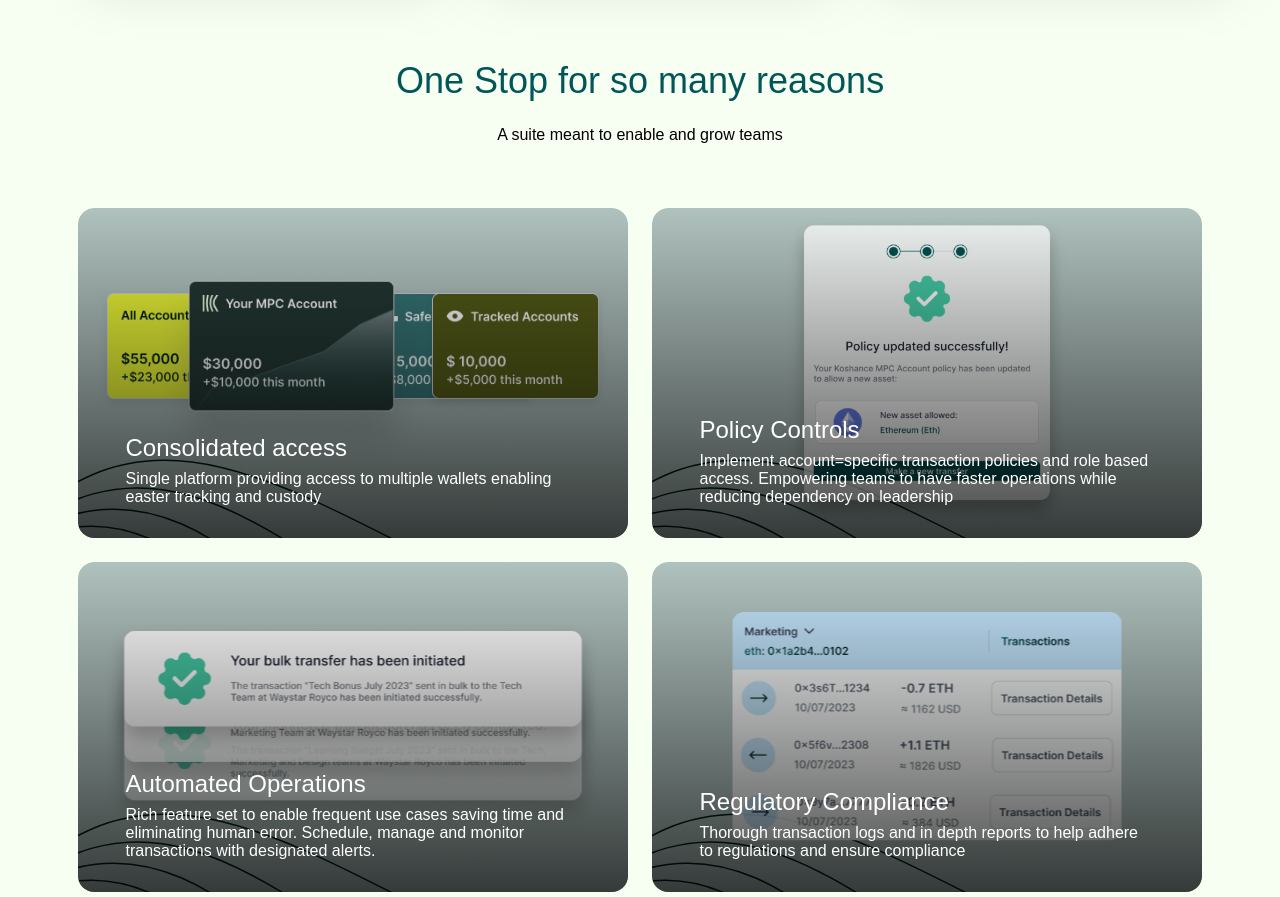
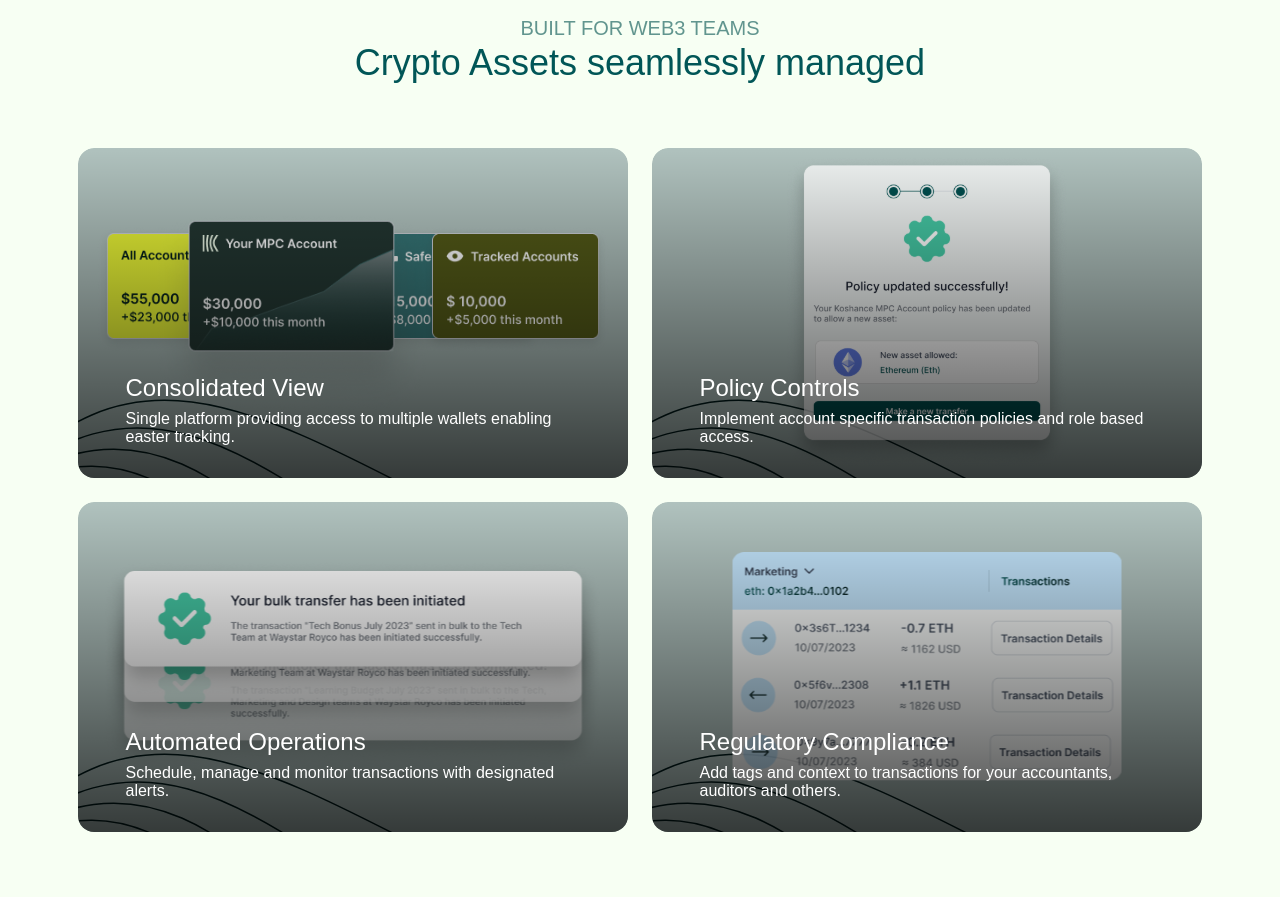
Before and after one commit to priori-capital/koshance, a Next.js app: page / in a window 1280 px wide. Shown: the part 1900-2797 px from the top of the page. Built offline with nearby package versions, Linux system fonts and the light colour scheme; a web font is replaced by a local one.

Commit message:
fix: content updated

```diff
--- a/app/globals.css
+++ b/app/globals.css
@@ -155,5 +155,5 @@ h4 {
   font-size: 20px;
 }
 p{
-  @apply text-[14px] md:text-[16px]
+  @apply text-[14px] md:text-[16px] font-light
 }
--- a/components/hero.tsx
+++ b/components/hero.tsx
@@ -5,8 +5,8 @@ export default function Hero() {
 	return (
 		<main className="relative ">
 			<div className="container mx-auto flex flex-col items-center justify-center gap-[18px] pt-8 text-white md:gap-12 md:pt-[84px]">
-				<div className="flex flex-col items-center gap-6 md:gap-20">
-					<h1 className="text-[24px] text-center md:text-[40px]">
+				<div className="flex flex-col items-center gap-6 md:gap-6">
+					<h1 className="text-[24px] text-center md:text-[48px]">
 						Simplifying Web3 Finance
 					</h1>
 					<p className="w-[304px] text-center text-[14px] text-light-300 md:w-[686px] md:text-[16px]">
--- a/components/supported_chains.tsx
+++ b/components/supported_chains.tsx
@@ -3,8 +3,8 @@ import Image from "next/image";
 const SupportedChains = () => {
 	return (
 		<div className="flex flex-col items-center justify-center mt-16 mb-10 gap-2">
-			<h3 className="color-[#012221]">Supported chains:</h3>
-			<div className="flex flex-wrap justify-center">
+			<h3 className="text-[#012221]">Supported chains:</h3>
+			<div className="flex flex-wrap justify-center gap-4 md:gap-0">
 				<Image
 					alt="polygon"
 					src="/chains/polygon.svg"
--- a/components/why_us.tsx
+++ b/components/why_us.tsx
@@ -2,9 +2,9 @@ import Image from "next/image";
 import WhyUSCardBG from "../public/assets/why_us_card_bg.svg";
 const WHY_US = [
 	{
-		title: "Consolidated access",
+		title: "Consolidated View",
 		description:
-			"Single platform providing access to multiple wallets enabling easter tracking and custody",
+			"Single platform providing access to multiple wallets enabling easter tracking.",
 		image: (
 			<Image
 				alt="MPC"
@@ -18,7 +18,7 @@ const WHY_US = [
 	{
 		title: "Policy Controls",
 		description:
-			"Implement account=specific transaction policies and role based access. Empowering teams to have faster operations while reducing dependency on leadership",
+			"Implement account specific transaction policies and role based access.",
 		image: (
 			<Image
 				alt="Policy Controls"
@@ -32,7 +32,7 @@ const WHY_US = [
 	{
 		title: "Automated Operations",
 		description:
-			"Rich feature set to enable frequent use cases saving time and eliminating human error. Schedule, manage and monitor transactions with designated alerts.",
+			"Schedule, manage and monitor transactions with designated alerts.",
 		image: (
 			<Image
 				alt="Automated Operations"
@@ -46,7 +46,7 @@ const WHY_US = [
 	{
 		title: "Regulatory Compliance",
 		description:
-			"Thorough transaction logs and in depth reports to help adhere to regulations and ensure compliance",
+			"Add tags and context to transactions for your accountants, auditors and others.",
 		image: (
 			<Image
 				alt="MPC"
@@ -82,9 +82,11 @@ const WhyUSCard = ({ why_us }: { why_us: (typeof WHY_US)[0] }) => {
 export default function WhyUS() {
 	return (
 		<div className="mx-auto container mt-16 flex flex-col gap-16">
-			<div className="flex flex-col gap-6 items-center">
-				<h2 className="text-[#015657]">One Stop for so many reasons</h2>
-				<p>A suite meant to enable and grow teams</p>
+			<div className="flex flex-col items-center">
+				<p className=" text-kgreen-400 text-xl">BUILT FOR WEB3 TEAMS</p>
+				<h2 className="text-[#015657] text-center md:text-left">
+					Crypto Assets seamlessly managed
+				</h2>
 			</div>
 			<div className="flex flex-wrap justify-center gap-6">
 				{WHY_US.map((why_us) => (
```
